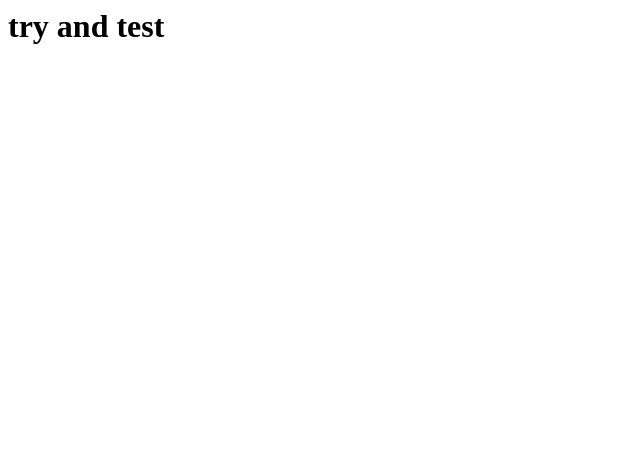
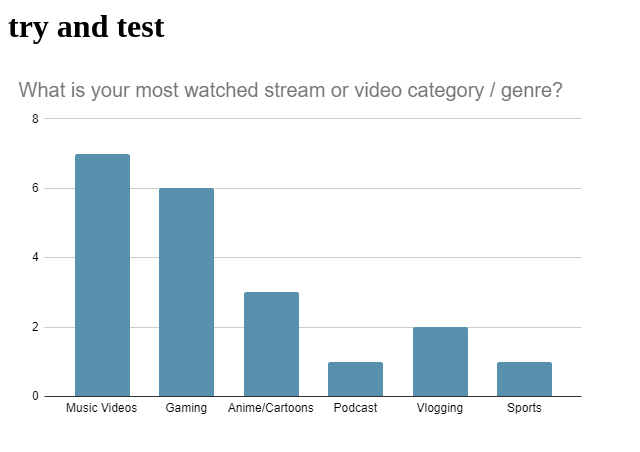
Before and after one commit to Jemflo/NescafeLivestreamersLifestyle, a plain HTML site: page index.html in a window 1280 px wide. Shown: the whole page, without its empty margins (0-640 px from the left). Drawn offline with Linux system fonts and the light colour scheme.

Commit message:
Update index.html

```diff
--- a/index.html
+++ b/index.html
@@ -1,5 +1,6 @@
 <html>
 <body>
   <h1> try and test</h1>
+  <img src ="Q1.png">
 <body>
 </html>
```
